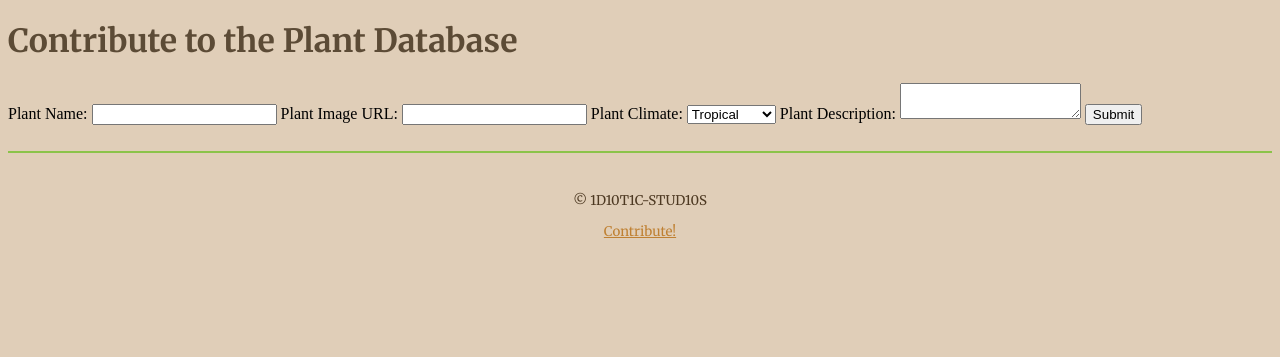
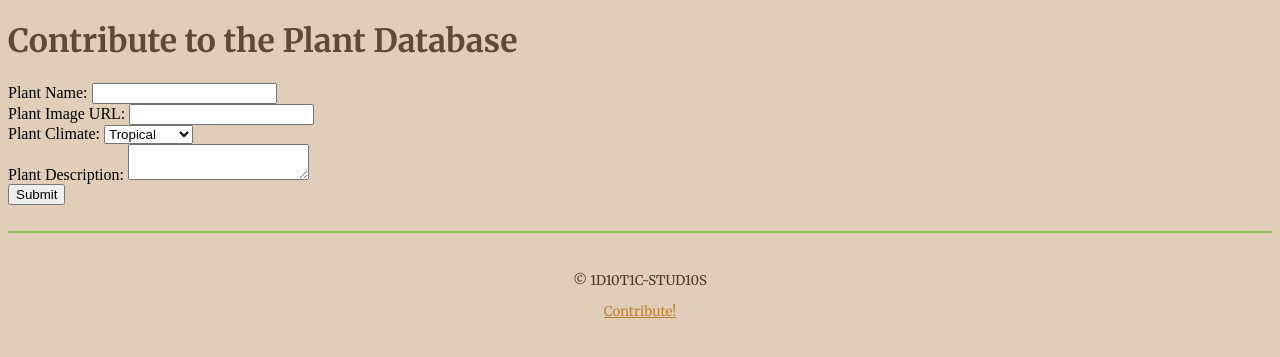
Before and after one commit to BotanyBase/botanybase.github.io, a Jekyll site: the page built from contribute/add.html, in a window 1280 px wide. Shown: the top 357 px of the page. Built offline with Jekyll 4.4.1, drawn with Linux system fonts in a browser that asks for light colours.

Commit message:
Update add.html

```diff
--- a/contribute/add.html
+++ b/contribute/add.html
@@ -6,10 +6,10 @@ title: Add to DB
        <h1>Contribute to the Plant Database</h1>
         <form id="plantForm">
             <label for="name">Plant Name:</label>
-            <input type="text" id="name" name="name" required>
+            <input type="text" id="name" name="name" required><br>
 
             <label for="image">Plant Image URL:</label>
-            <input type="url" id="image" name="image" required>
+            <input type="url" id="image" name="image" required><br>
 
             <label for="climate">Plant Climate:</label>
             <select id="climate" name="climate" required>
@@ -18,10 +18,10 @@ title: Add to DB
                 <option value="temperate">Temperate</option>
                 <option value="alpine">Alpine</option>
                 <option value="desert">Desert</option>
-            </select>
+            </select><br>
 
             <label for="description">Plant Description:</label>
-            <textarea id="description" name="description" required></textarea>
+            <textarea id="description" name="description" required></textarea><br>
 
             <button type="submit">Submit</button>
         </form>
```
